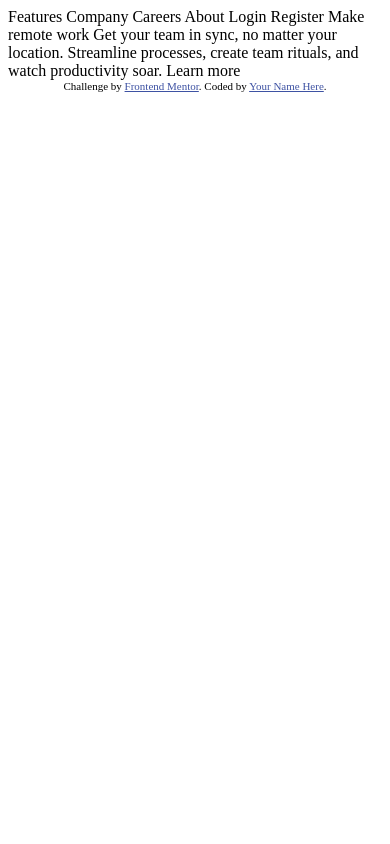
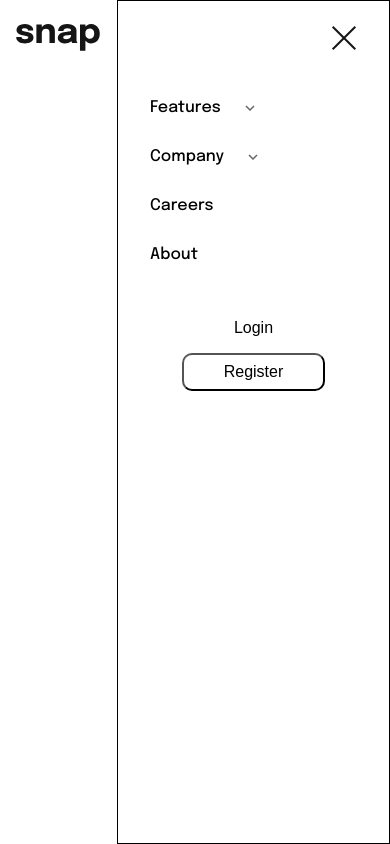
Before and after one commit to regal-shabazz/intro-section-with-dropdown-navigation, a plain HTML site: page index.html in a window 390 px wide. Drawn offline with Linux system fonts and the light colour scheme.

Commit message:
1. mobile nav structure done.

```diff
--- a/index.html
+++ b/index.html
@@ -1,39 +1,125 @@
 <!DOCTYPE html>
 <html lang="en">
-<head>
-  <meta charset="UTF-8">
-  <meta name="viewport" content="width=device-width, initial-scale=1.0"> <!-- displays site properly based on user's device -->
+  <head>
+    <meta charset="UTF-8" />
+    <meta name="viewport" content="width=device-width, initial-scale=1.0" />
+    <!-- displays site properly based on user's device -->
 
-  <link rel="icon" type="image/png" sizes="32x32" href="./images/favicon-32x32.png">
+    <link
+      rel="icon"
+      type="image/png"
+      sizes="32x32"
+      href="./images/favicon-32x32.png"
+    />
 
-  <title>Frontend Mentor | Intro section with dropdown navigation</title>
+    <title>Intro section with dropdown navigation</title>
+    <link rel="preconnect" href="https://fonts.googleapis.com" />
+    <link rel="preconnect" href="https://fonts.gstatic.com" crossorigin />
+    <link
+      href="https://fonts.googleapis.com/css2?family=Epilogue:wght@500;700&display=swap"
+      rel="stylesheet"
+    />
+    <link rel="stylesheet" href="./styles/general__styles.css" />
+    <link rel="stylesheet" href="./styles/header.css" />
+    <link rel="stylesheet" href="./styles/login.css" />
+    <link rel="stylesheet" href="./styles/register.css" />
+    <link rel="stylesheet" href="./styles/main.css" />
+    <link rel="stylesheet" href="./styles/footer.css" />
+  </head>
+  <body>
+    <header>
+      <div class="container">
+        <!-- logo -->
+        <span class="logo">
+          <img src="./images/logo.svg" alt="" />
+        </span>
 
-  <!-- Feel free to remove these styles or customise in your own stylesheet 👍 -->
-  <style>
-    .attribution { font-size: 11px; text-align: center; }
-    .attribution a { color: hsl(228, 45%, 44%); }
-  </style>
-</head>
-<body>
+        <!-- nav -->
+        <nav>
+          <span id="close__menu">
+            <img src="./images/icon-close-menu.svg" alt="">
+          </span>
 
-  Features
-  Company
-  Careers
-  About
+          <!-- menu -->
+          <ul id="all__menu">
+            <li>
+              <span class="main__option"
+                ><p>features</p>
+                <img src="./images/icon-arrow-down.svg" alt=""
+              /></span>
 
-  Login
-  Register
+              <!-- ul max-height 0 -->
+              <ul class="inner__option__container">
+                <li class="inner__option inner__option__flex">
+                  <img src="./images/icon-todo.svg" alt="" />
+                  <p>todo list</p>
+                </li>
+                <li class="inner__option inner__option__flex">
+                  <img src="./images/icon-calendar.svg" alt="" />
+                  <p>calendar</p>
+                </li>
+                <li class="inner__option inner__option__flex">
+                  <img src="./images/icon-reminders.svg" alt="" />
+                  <p>reminders</p>
+                </li>
+                <li class="inner__option inner__option__flex">
+                  <img src="./images/icon-planning.svg" alt="" />
+                  <p>planning</p>
+                </li>
+              </ul>
+            </li>
 
-  Make remote work
+            <li>
+              <span class="main__option"
+                ><p>company</p>
+                <img src="./images/icon-arrow-down.svg" alt=""
+              /></span>
 
-  Get your team in sync, no matter your location. Streamline processes,
-  create team rituals, and watch productivity soar.
+              <ul class="inner__option__container">
+                <li class="inner__option">history</li>
+                <li class="inner__option">our blog</li>
+                <li class="inner__option">blog</li>
+              </ul>
+            </li>
 
-  Learn more
+            <li>careers</li>
+            <li>about</li>
+          </ul>
 
-  <div class="attribution">
-    Challenge by <a href="https://www.frontendmentor.io?ref=challenge" target="_blank">Frontend Mentor</a>.
-    Coded by <a href="#">Your Name Here</a>.
-  </div>
-</body>
+          <!-- mobile nav login and register button -->
+          <span id="login__x__register">
+            <button id="login">login</button>
+            <button id="register">register</button>
+          </span>
+        </nav>
+
+        <!-- desktop nav login and register button -->
+        <!-- hidden on mobile -->
+        <span id="login__x__register">
+          <button id="login">login</button>
+          <button id="register">register</button>
+        </span>
+
+        <!-- hamburger menu for mobile view -->
+        <span id="open__menu">
+          <img src="./images/icon-menu.svg" alt="" />
+        </span>
+      </div>
+    </header>
+
+    <main>
+      <!-- display none in mobile view -->
+      <div id="footer" role="footer"></div>
+    </main>
+
+    <!-- display none in desktop view -->
+    <footer></footer>
+
+    <div id="login__page__popup"></div>
+    <div class="register__pageup"></div>
+
+    <!-- Features Company Careers About Login Register Make remote work Get your team
+    in sync, no matter your location. Streamline processes, create team rituals,
+    and watch productivity soar. Learn more -->
+  </body>
 </html>
--- /dev/null
+++ b/styles/general__styles.css
@@ -0,0 +1,15 @@
+* {
+  margin: 0;
+  padding: 0;
+  box-sizing: border-box;
+}
+
+body {
+  font-family: "Epilogue", sans-serif;
+}
+
+/* lists reset */
+li {
+    list-style: none;
+    text-transform: capitalize;
+}
--- /dev/null
+++ b/styles/header.css
@@ -0,0 +1,88 @@
+header .container {
+  padding: 1.5rem 1rem;
+  display: flex;
+  align-items: center;
+  justify-content: space-between;
+}
+
+header span {
+  /* display: block; */
+}
+
+/* not visible on mobile */
+header .container > #login__x__register {
+  display: none;
+}
+
+/* nav */
+header nav {
+  position: absolute;
+  width: 70%;
+  height: 100%;
+  top: 0;
+  right: 0;
+  background-color: #fff;
+  padding: 1.5rem 2rem;
+
+  border: 1px solid;
+}
+
+nav #close__menu {
+  display: flex;
+  align-items: center;
+  justify-content: end;
+  margin-bottom: 2rem;
+}
+
+nav #all__menu {
+  font-size: 1rem;
+}
+
+nav > ul > li {
+  padding: 1rem 0;
+  overflow: hidden;
+}
+
+nav .main__option {
+  display: flex;
+  align-items: center;
+  gap: 1.5rem;
+}
+
+nav .inner__option__container {
+  margin-left: 1.5rem;
+  max-height: 0;
+  overflow: hidden;
+}
+
+nav .inner__option__flex {
+  display: flex;
+  align-items: center;
+  gap: 1rem;
+}
+
+nav .inner__option {
+  margin-top: 1rem;
+}
+
+/* nav login and register buttons */
+
+nav #login__x__register {
+  display: grid;
+  justify-content: center;
+  margin-top: 2rem;
+}
+
+#login__x__register button {
+  display: block;
+  padding: 0.5rem 2.5rem;
+  border-radius: 10px;
+  background-color: transparent;
+  text-transform: capitalize;
+  font-size: 1rem;
+}
+
+#login__x__register #login {
+  margin-bottom: 0.5rem;
+  border: none;
+}
```
Also changed, not shown: js/app.js (added), js/login.js (added), js/register.js (added), styles/footer.css (added), styles/login.css (added), styles/main.css (added), styles/register.css (added), 2 other files.
